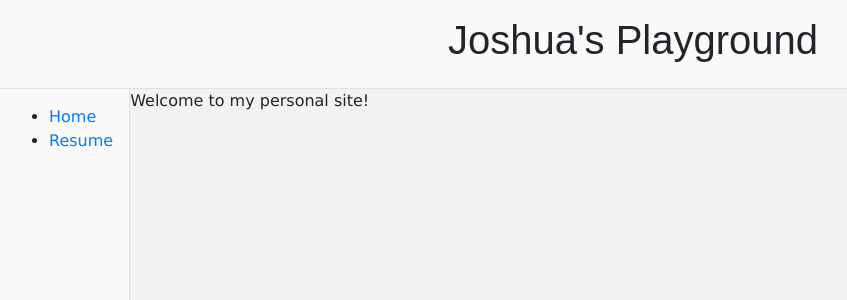
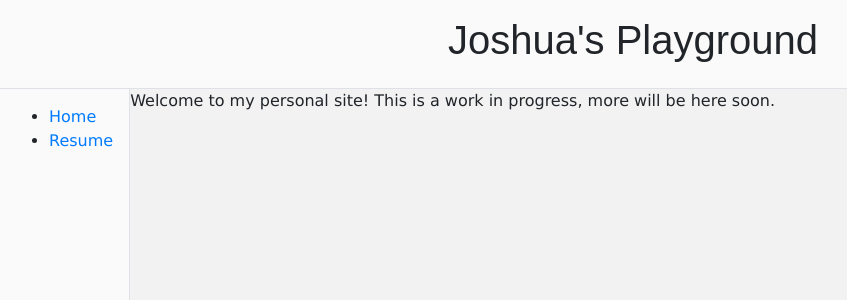
Before and after one commit to joshualouisjenson/playground, an Angular app: page /home in a window 1280 px wide. Shown: the top 300 px of the page, without its empty margins (7-854 px from the left). Built offline with nearby package versions, Linux system fonts and the light colour scheme.

Commit message:
- Updated home message

```diff
--- a/src/app/pages/home/home/home.component.html
+++ b/src/app/pages/home/home/home.component.html
@@ -1,3 +1,5 @@
 <p>
   Welcome to my personal site!
+
+  This is a work in progress, more will be here soon.
 </p>
```
